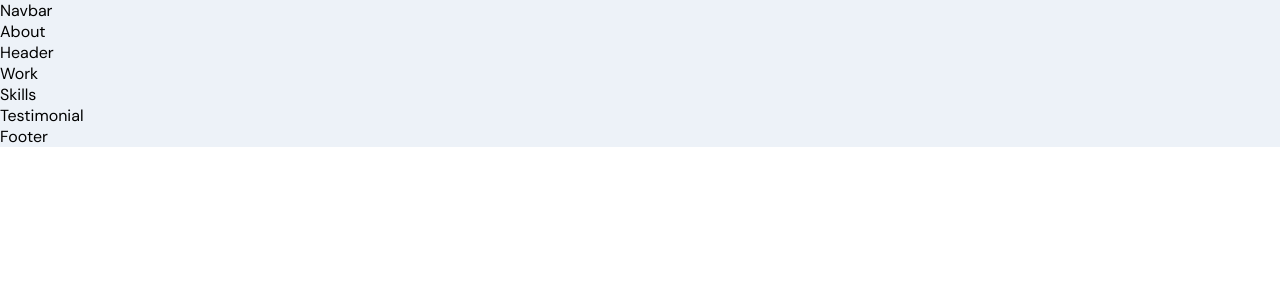
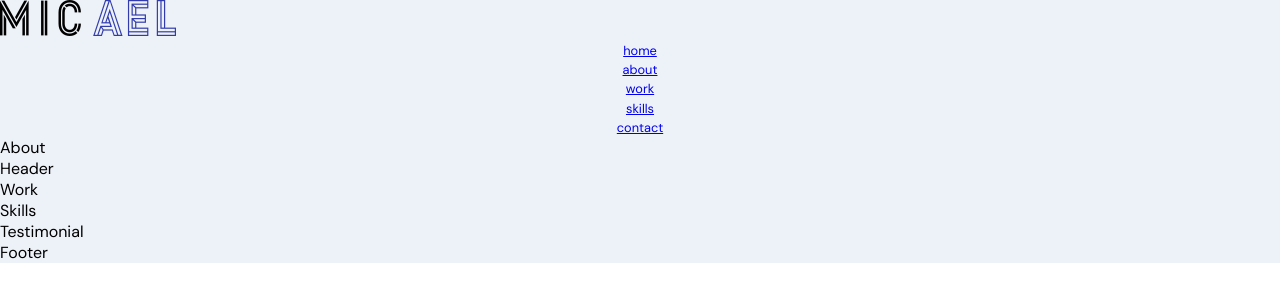
Before and after one commit to 0plaze0/Portfolio, a React (Vite) app: page / in a window 1280 px wide. Shown: the top 302 px of the page. Built offline with nearby package versions, Linux system fonts and the light colour scheme.

Commit message:
feat: add navigation tab

```diff
--- a/src/components/Navbar.jsx
+++ b/src/components/Navbar.jsx
@@ -1,7 +1,22 @@
 import React from "react";
+import { images } from "./../constants";
 import "./NavBar.scss";
 const Navbar = () => {
-  return <div>Navbar</div>;
+  return (
+    <nav className="app__navbar">
+      <div className="app__navbar-logo">
+        <img src={images.logo} alt="logo" />
+      </div>
+      <ul className="app__navbar-links">
+        {["home", "about", "work", "skills", "contact"].map((item) => (
+          <li className="app__flex p-text" key={`links-${item}`}>
+            <div />
+            <a href={`#${item}`}>{item}</a>
+          </li>
+        ))}
+      </ul>
+    </nav>
+  );
 };
 
 export default Navbar;
```
